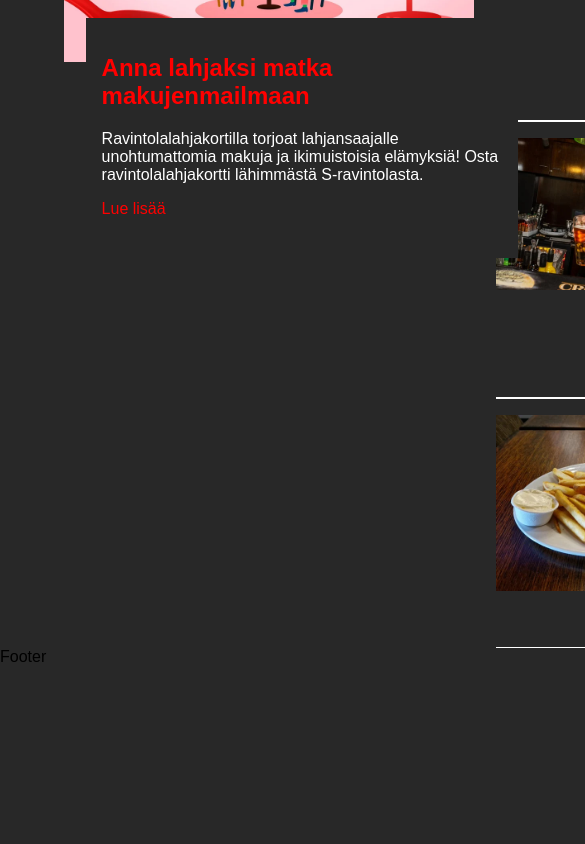
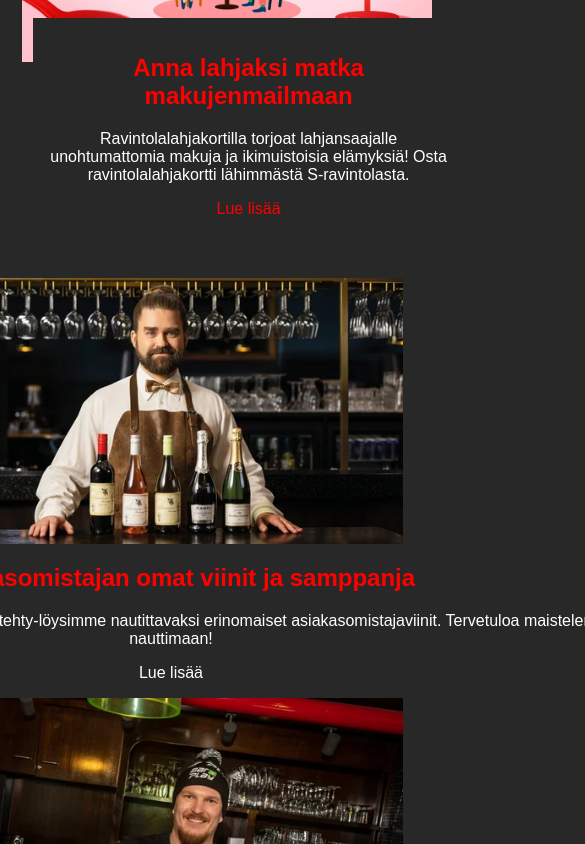
Before and after one commit to MarkusAP98/barplay02, a React (Create React App) app: page / in a window 390 px wide. Shown: the part 1880-2724 px from the top of the page, 585 px wide, since content can reach past the window. Before the commit the page ends 2546 px from the top, so only its background shows below. Built offline with nearby package versions, Linux system fonts and the light colour scheme.

Commit message:
fix stuff in add.css

```diff
--- a/src/components/Add/Add.css
+++ b/src/components/Add/Add.css
@@ -54,7 +54,7 @@
   margin-right: 4rem;
 }
 
-.add__bartender {
+.add__info {
   display: flex;
   border-bottom: solid white 1px;
   border-top: solid white 1px;
@@ -73,8 +73,41 @@
 /* --------markus----------- */
 
 .markus {
+    width: 15rem;
   height: 9.5rem;
-  width: 15rem;
   margin: 1rem 0rem;
 }
 /* ------hamburger------- */
+
+.hamburger-img {
+    margin: 1rem 0rem;
+    width: 17rem;
+    height: 11rem;
+}
+
+/* ------Responsivness ----- */
+
+@media screen and (max-width: 1250px) {
+    .add__section {
+        flex-direction: column;
+        justify-content: center;
+        align-items: center;
+        text-align: center;
+        width: 100%;
+    }
+
+    .add__info img {
+        width: 50%;
+        height: 50%;
+    }
+
+    .add__info {
+        flex-direction: column;
+        border: transparent;
+        justify-content: center;
+        align-items: center;
+    }
+
+
+
+}
--- a/src/components/Add/Add.js
+++ b/src/components/Add/Add.js
@@ -24,7 +24,7 @@ const Add = () => {
           </div>
         </div>
         <div className="add__section-2">
-          <div className="add__bartender">
+          <div className="add__info">
             <img src={Bartender} alt="bartender" className="bartender"></img>
             <div className="bartender__text">
               <h2>Asiakasomistajan omat viinit ja samppanja</h2>
@@ -36,7 +36,7 @@ const Add = () => {
               <a>Lue lisää</a>
             </div>
           </div>
-          <div className="add__bartender">
+          <div className="add__info">
             <img src={Markus} alt="bartender" className="markus"></img>
             <div className="bartender__text">
               <h2>Barplayn syyskuun S-mobiilitarjous - 0,5l Sandels 5,3%</h2>
@@ -47,12 +47,13 @@ const Add = () => {
               <a>Lue lisää</a>
             </div>
           </div>
-          <div className="add__bartender">
-            <img src={Hamburger} alt="bartender" className="markus" style={{height: '11rem'}}></img>
+          <div className="add__info">
+            <img src={Hamburger} alt="bartender" className="hamburger-img"></img>
             <div className="bartender__text">
               <h2>Barplayn uudet annokset ovat saapuneet!! </h2>
               <p>
-                Vihdoin uusia annoksia! Ja uusia dippejä myös. Nämä uutuudet ovat todellakin testaamisen arvoinen! Tervetuloa
+                Vihdoin uusia annoksia! Ja uusia dippejä myös. Nämä uutuudet
+                ovat todellakin testaamisen arvoinen! Tervetuloa
               </p>
               <a>Lue lisää</a>
             </div>
```
